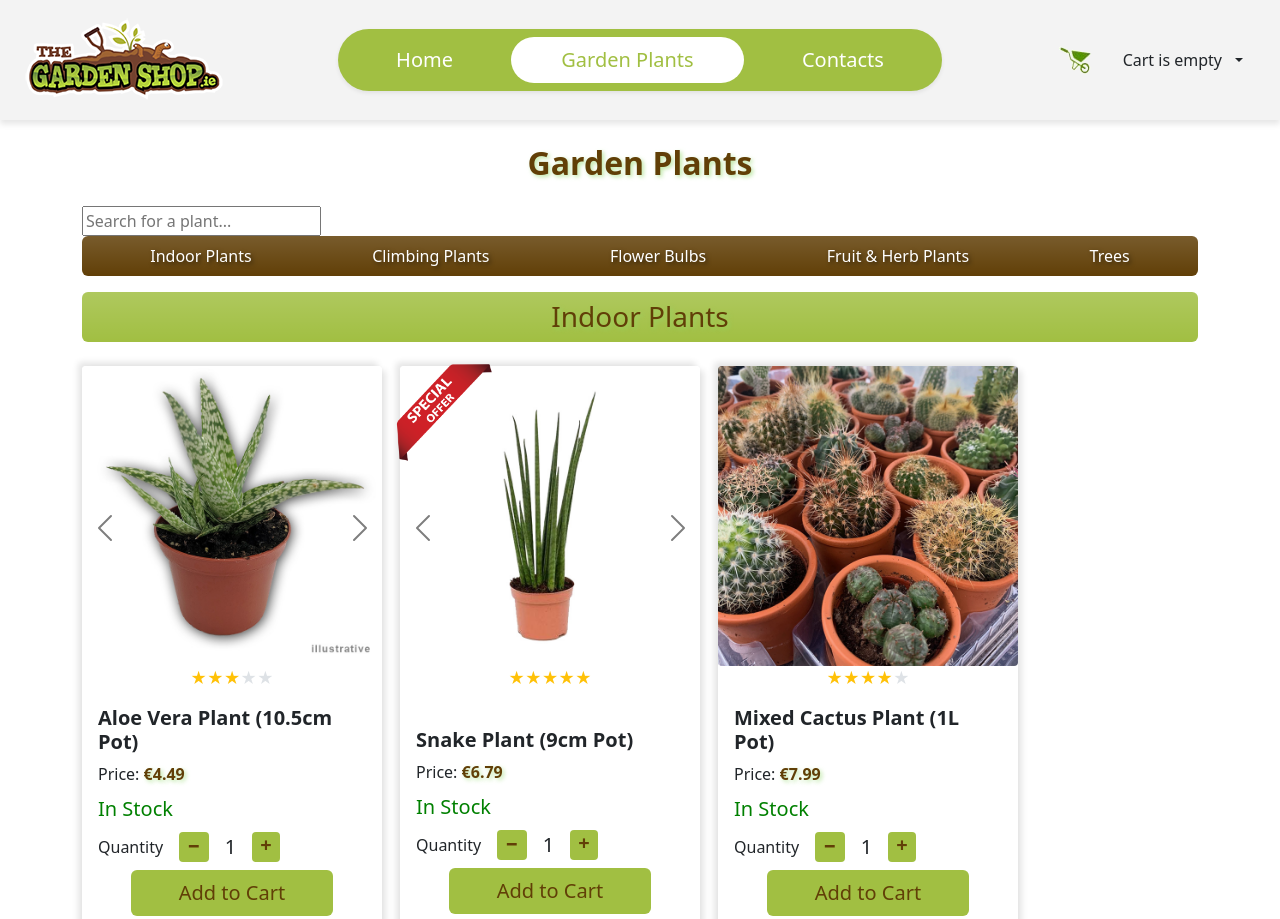
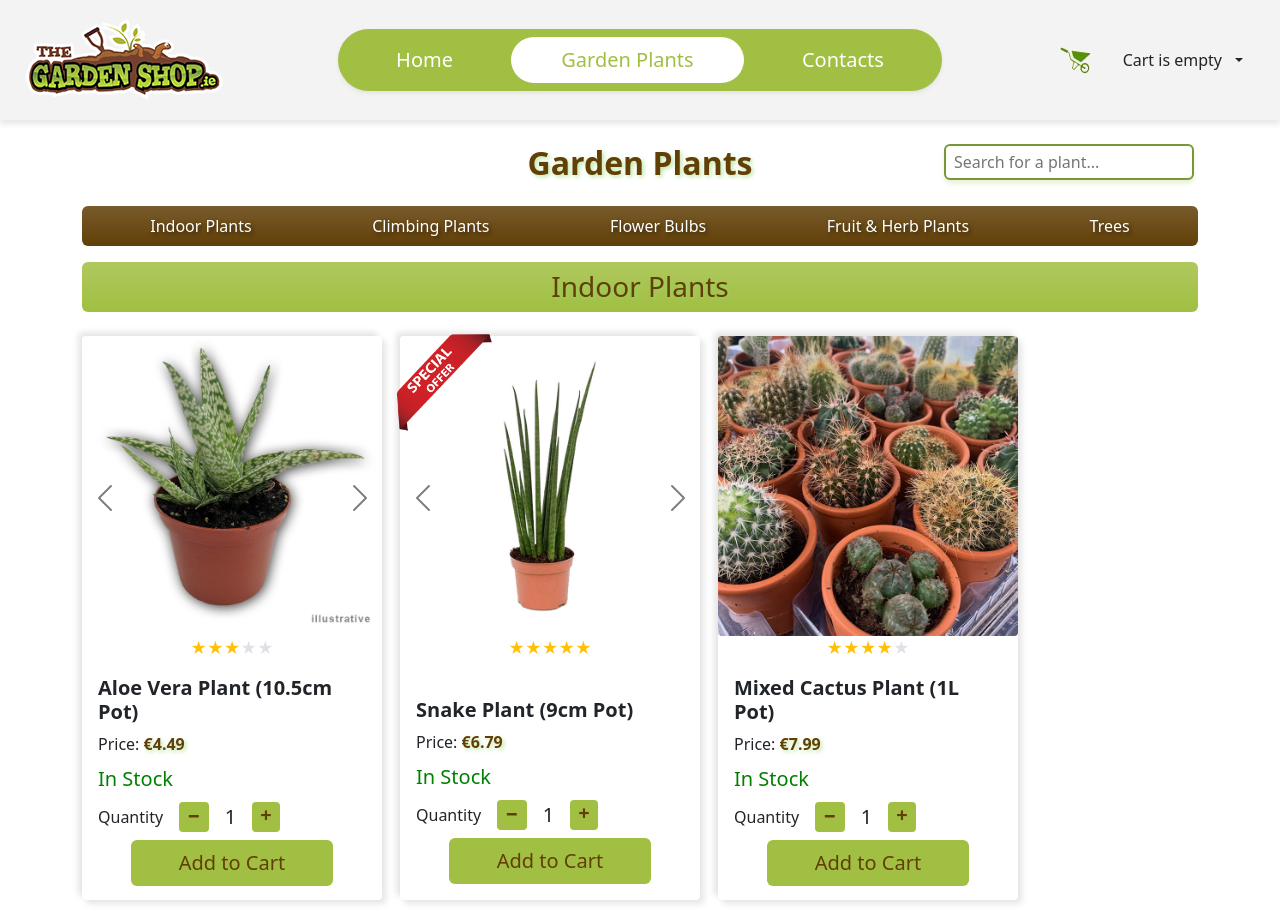
Before and after one commit to AnnaRychkova1/GardenShop, a website: page gallery.html in a window 1280 px wide. Shown: the top 919 px of the page. Drawn offline with nearby package versions, Linux system fonts and the light colour scheme.

Commit message:
handle search css

```diff
--- a/css/gallery.css
+++ b/css/gallery.css
@@ -90,3 +90,35 @@
 .my-add-to-cart-btn:disabled {
   background-color: var(--accent-light-color);
 }
+
+#my-search-input {
+  width: 250px;
+  border: 2px solid var(--accent-dark-color);
+  box-shadow: 0px 4px 4px rgba(161, 191, 66, 0.2);
+}
+
+#my-search-input:focus-visible {
+  outline: none;
+  border: 3px solid var(--accent-dark-color);
+  box-shadow: 0px 4px 8px rgba(161, 191, 66, 0.2),
+    0 -4px 8px rgba(161, 191, 66, 0.2);
+}
+
+#my-plant-search-form {
+  position: absolute;
+  top: 0px;
+  right: 16px;
+  width: 250px;
+}
+
+@media only screen and (min-width: 576px) and (max-width: 768px) {
+  .my-contact-main-h {
+    margin-right: 260px;
+  }
+}
+
+@media only screen and (min-width: 768px) and (max-width: 992px) {
+  .my-contact-main-h {
+    margin-right: 300px;
+  }
+}
--- a/css/header.css
+++ b/css/header.css
@@ -38,7 +38,7 @@
   color: var(--brown-color) !important;
 }
 
-@media (max-width: 992px) {
+@media only screen and (max-width: 992px) {
   #navbarSupportedContent {
     position: fixed;
     top: 14%;
--- a/gallery.html
+++ b/gallery.html
@@ -135,15 +135,18 @@
       </div>
     </header>
     <main>
-      <section class="container">
-        <h2 class="my-contact-h text-center fs-2 my-4 fw-bolder">
+      <section class="container position-relative">
+        <h2
+          class="my-contact-h my-contact-main-h text-center fs-2 my-4 fw-bolder"
+        >
           Garden Plants
         </h2>
-        <form id="my-plant-search-form" action="">
+        <form id="my-plant-search-form" class="d-none d-sm-block">
           <label for="my-search-input" class="visually-hidden"
             >Search for a plant</label
           >
           <input
+            class="py-1 px-2 rounded-2"
             type="text"
             id="my-search-input"
             placeholder="Search for a plant..."
```
